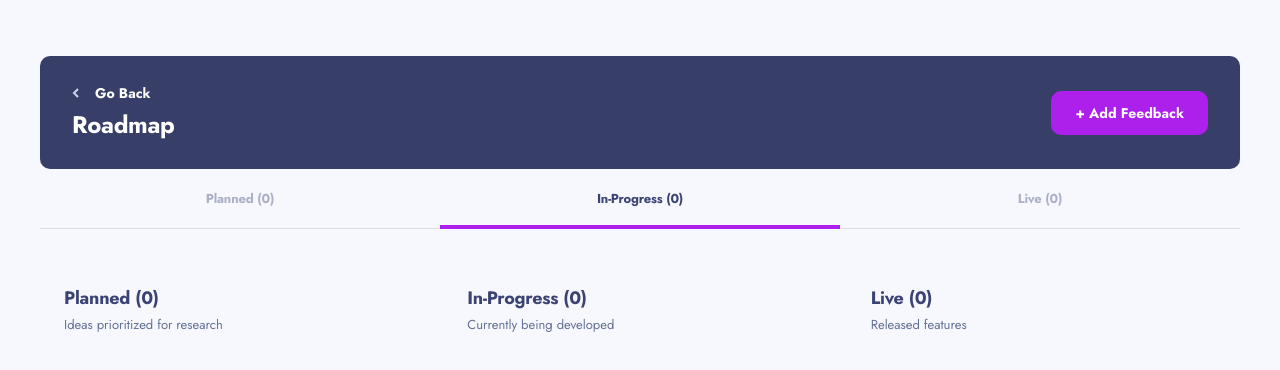
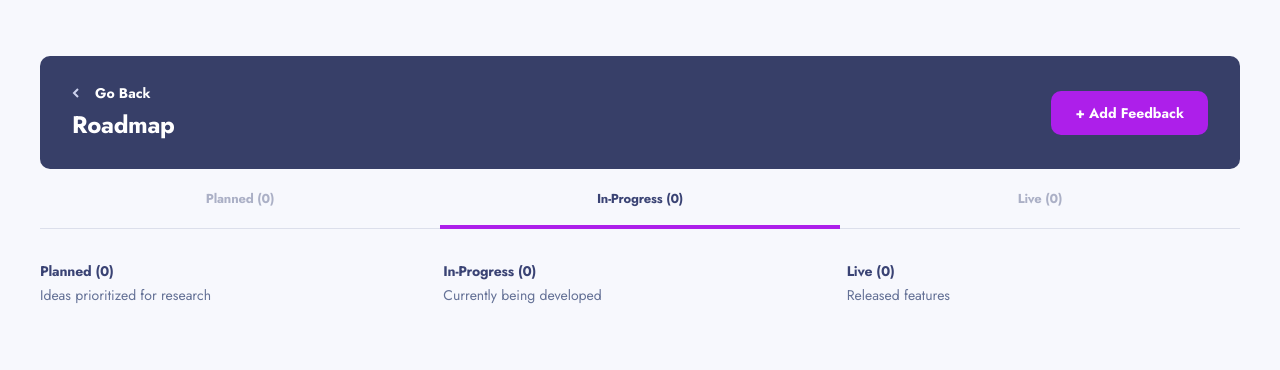
Before and after one commit to aljayy/product-feedback-app, a React (Create React App) app: page /roadmap in a window 1280 px wide. Shown: the top 370 px of the page. Built offline with nearby package versions, Linux system fonts and the light colour scheme.

Commit message:
style: add tablet breakpoint

```diff
--- a/src/components/Roadmap/RoadmapColumn.jsx
+++ b/src/components/Roadmap/RoadmapColumn.jsx
@@ -3,9 +3,9 @@ import RoadmapStatusCard from "./RoadmapStatusCard";
 
 function RoadmapColumn({ requests, label, desc, colorway }) {
   return (
-    <div className="px-6 pt-6 pb-[9.8rem]">
-      <h2 className="text-m-header text-navy">{`${label} (${requests.length})`}</h2>
-      <p className="text-s-body font-normal text-lightNavySecondary mt-[0.4rem] mb-6">
+    <div className="px-6 pt-6 pb-[9.8rem] m:p-0">
+      <h2 className="text-m-header text-navy m:text-s-header">{`${label} (${requests.length})`}</h2>
+      <p className="text-s-body font-normal text-lightNavySecondary mt-[0.4rem] mb-6 m:text-s-header m:tracking-normal m:font-normal">
         {desc}
       </p>
       {requests.map((request) => {
```
